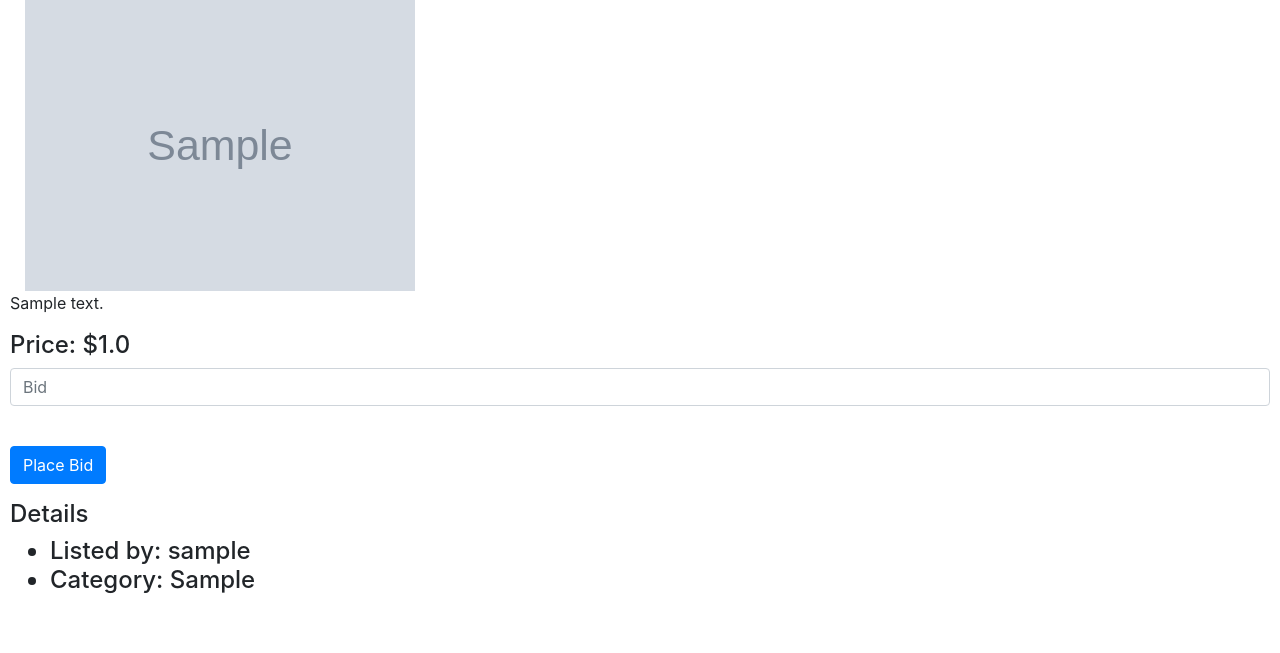
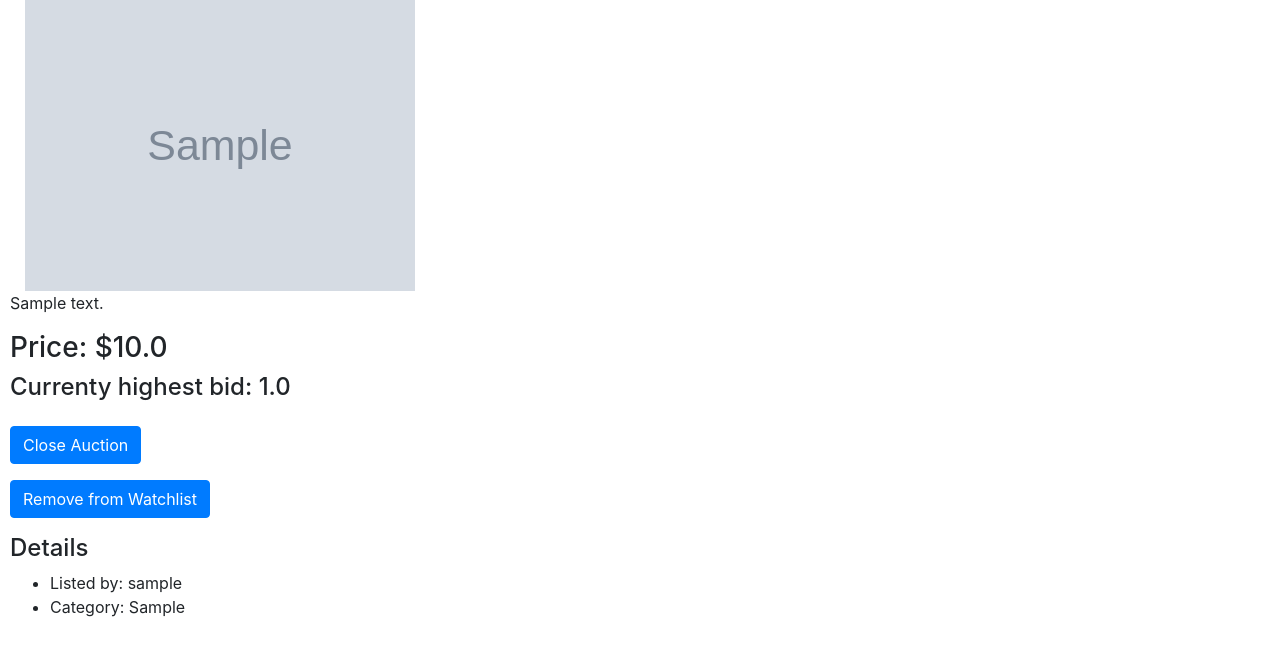
Before and after one commit to yusuf7sui/cs50-commerce, a Django app: page /listing/1 in a window 1280 px wide. Shown: the part 268-921 px from the top of the page. Before the commit the page ends 861 px from the top, so only its background shows below. Run offline with Django 3.2, Linux system fonts and the light colour scheme; a user stored in the database is signed in; tables that the repository leaves empty hold one stand-in row (values such as "Sample post"); grey boxes marked "Sample" are stand-in pictures; some libraries are stand-ins or nearby versions.

Commit message:
Add bidding, close auction and remove-from-watchlist functionality.
Implemented an option for owners to close their auctions.
Any user can place bid for active auctions.

```diff
--- a/commerce/auctions/models.py
+++ b/commerce/auctions/models.py
@@ -8,11 +8,13 @@ class User(AbstractUser):
 class Listing(models.Model):
     owner = models.ForeignKey(User, on_delete=models.CASCADE, related_name="listings")
     watchers = models.ManyToManyField(User, blank=True, related_name="watchlist")
+    winner = models.ForeignKey(User, on_delete=models.SET_NULL, blank=True, null=True, related_name="winner")
     title = models.CharField(max_length=32)
     image = models.URLField(max_length=128)
     description = models.CharField(max_length=64)
     category = models.CharField(max_length=32)
-    bid = models.FloatField()
+    start_price = models.FloatField()
+    current_bid = models.FloatField(null=True, blank=True)
     is_active = models.BooleanField()
 
 class Bid(models.Model):
--- a/commerce/auctions/templates/auctions/create-listing.html
+++ b/commerce/auctions/templates/auctions/create-listing.html
@@ -20,7 +20,9 @@
             <input class="form-control" type="text" name="category" placeholder="Category"><br>
         </div>
         {% if message %}
-            {{message}}<br>
+        <div class="alert alert-warning mt-3">
+            {{message}}
+        </div>
         {% endif %}
         <input class="btn btn-primary" type="submit" name="create" value="Create">
     </form>
--- a/commerce/auctions/templates/auctions/listing-page.html
+++ b/commerce/auctions/templates/auctions/listing-page.html
@@ -9,17 +9,58 @@
             <img class="img-fluid" src="{{ listing.image }}" alt="{{ listing.title }}">
         </div>
         <p> {{ listing.description }} </p>
-        <h4> Price: ${{ listing.bid }} </h4>
-        <div>
-            <form action="{% url 'listing-page' number=number %}" method="post">
+        <h3> Price: ${{ listing.start_price }} </h3>
+        {% if listing.current_bid %}
+            <h4> Currenty highest bid: {{listing.current_bid}}</h4>
+        {% endif %}
+
+        {% if message %}
+            <div class="alert alert-warning mt-3">
+                {{message}}
+            </div>
+        {% endif %}
+        {% if listing.is_active %}
+            {% if request.user == listing.owner %}
+                <form action="{% url 'listing-page' number=listing.id %}" method="post">
+                    {% csrf_token %}
+                    <input type="hidden" name="form-type" value="close_listing">
+                    <input class="btn btn-primary mt-3" type="submit" name="close-auction" value="Close Auction">
+                </form>
+            {% else %}
+                <form action="{% url 'listing-page' number=listing.id %}" method="post">
+                    {% csrf_token %}
+                    <input type="hidden" name="form-type" value="place_bid">
+                    <div class="form-group">
+                    <input class="form-control" type="text" name="bid" placeholder="Bid"><br>
+                    </div>
+                    <input class="btn btn-primary mt-3" type="submit" name="place-bid" value="Place Bid">
+                </form>
+            {% endif %}
+        {% else %}
+            <div class="alert alert-warning mt-3">
+                <p>This auctions has been closed.</p>
+                {% if request.user == listing.winner %}
+                    <p>Congratulations. You won the auction.</p>
+                {% endif %}
+            </div>
+        {% endif %}
+        {% if not is_watched %}
+            <form action="{% url 'listing-page' number=listing.id %}" method="post">
                 {% csrf_token %}
-                <div class="form-group">
-                    <input class="form-control" type="text" name="bid" placeholder="Bid"><br>
-                </div>
-                <input class="btn btn-primary" type="submit" name="place-bid" value="Place Bid">
+                <input type="hidden"  name="form-type" value="add_watchlist">
+                <input type="hidden" name="listing-id" value="{{ listing.id }}">
+                <input class="btn btn-primary mt-3" type="submit" name="add-watchlist" value="Add to Watchlist">
             </form>
-        </div>
-        <h4 class="mt-3"> Details <h4>
+        {% else %}
+            <form action="{% url 'listing-page' number=listing.id %}" method="post">
+                {% csrf_token %}
+                <input type="hidden" name="form-type" value="remove_watchlist">
+                <input type="hidden" name="listing-id" value="{{ listing.id }}">
+                <input class="btn btn-primary mt-3" type="submit" name="remove-listing" value="Remove from Watchlist">
+            </form>
+        {% endif %}
+
+        <h4 class="mt-3"> Details </h4>
         <ul>
             <li> Listed by: {{ listing.owner }}</li>
             <li> Category: {{ listing.category }}</li>
--- a/commerce/auctions/views.py
+++ b/commerce/auctions/views.py
@@ -5,17 +5,10 @@ from django.http import HttpResponse, HttpResponseRedirect
 from django.shortcuts import render
 from django.urls import reverse
 
-from .models import User, Listing
+from .models import User, Listing, Bid
 
 
 def index(request):
-    if request.method == "POST":
-        user = request.user
-        listing_id = request.POST["listing-id"]
-        listing = Listing.objects.get(pk=listing_id)
-        listing.watchers.add(user)
-        return HttpResponseRedirect(reverse("index"))
-
     active_listings = Listing.objects.filter(is_active = True)
     return render(request, "auctions/index.html", {
         "listings": active_listings
@@ -101,7 +94,8 @@ def create_listing(request):
                           image=image,
                           description=description,
                           category=category,
-                          bid=start_price,
+                          start_price=start_price,
+                          current_bid = None,
                           is_active=True
                           )
 
@@ -110,14 +104,68 @@ def create_listing(request):
 
     return render(request, "auctions/create-listing.html")
 
+def place_bid(user, listing, bid):
+
+    if listing.current_bid is None:
+        if bid < listing.start_price:
+            return "Your bid must be equal or higher than the starting price."
+    else:
+        if bid <= listing.current_bid:
+            return "Your bid must be higher than the current highest bid."
+
+    new_bid = Bid(listing=listing, bidder=user, bid=bid)
+    new_bid.save()
+    listing.current_bid = bid
+    listing.save()
+    return "Your Bid was successfully placed."
+
+
 @login_required
 def listing_page_view(request, number):
+    user = request.user
+    listing = Listing.objects.get(pk = number)
+    if listing.watchers.filter(id=user.id).exists():
+        is_watched = True
+    else:
+        is_watched = False
+
     if request.method == "POST":
-        pass
-    listing = Listing.objects.get(pk = number)
+        match request.POST["form-type"]:
+            case "close_listing":
+                listing.is_active = False
+                highest_bid = listing.bids.order_by("-bid").first()
+                if highest_bid:
+                    listing.winner = highest_bid.bidder
+                listing.save()
+                return HttpResponseRedirect(reverse("listing-page", kwargs={"number": number}))
+            case "place_bid":
+                try:
+                    bid = float(request.POST["bid"].strip())
+                except ValueError:
+                    return render(request,"auctions/listing-page.html", {
+                        "listing": listing,
+                        "number": number,
+                        "is_watched": is_watched,
+                        "message": "Error! Please enter a valid number."
+                    })
+                message = place_bid(user, listing, bid)
+                return render(request,"auctions/listing-page.html", {
+                        "listing": listing,
+                        "number": number,
+                        "is_watched": is_watched,
+                        "message": message
+                    })
+            case "add_watchlist":
+                listing.watchers.add(user)
+                is_watched = True
+            case "remove_watchlist":
+                listing.watchers.remove(user)
+                is_watched = False
+
     return render(request, "auctions/listing-page.html", {
         "listing": listing,
-        "number": number
+        "number": number,
+        "is_watched": is_watched
     })
 
 @login_required
```
Also changed, not shown: commerce/auctions/templates/auctions/index.html (+1 -8 lines), commerce/auctions/templates/auctions/watchlist.html (+4 -8 lines), commerce/auctions/migrations/0004_listing_winner.py (added), commerce/auctions/migrations/0005_rename_bid_listing_start_price_listing_current_bid.py (added).
